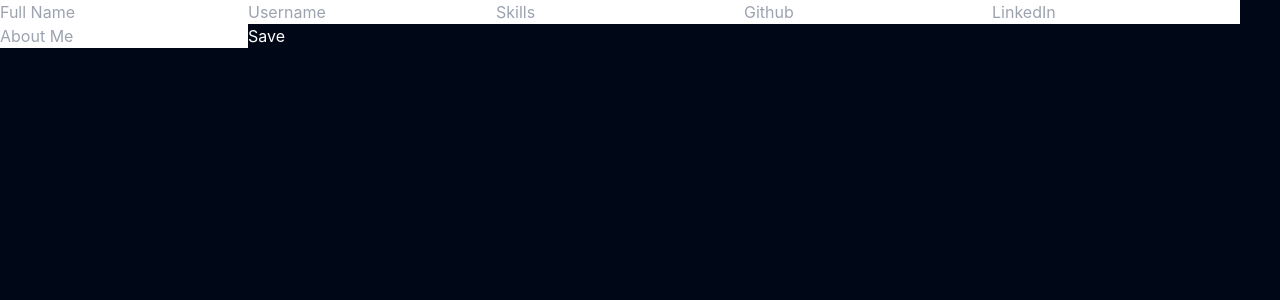
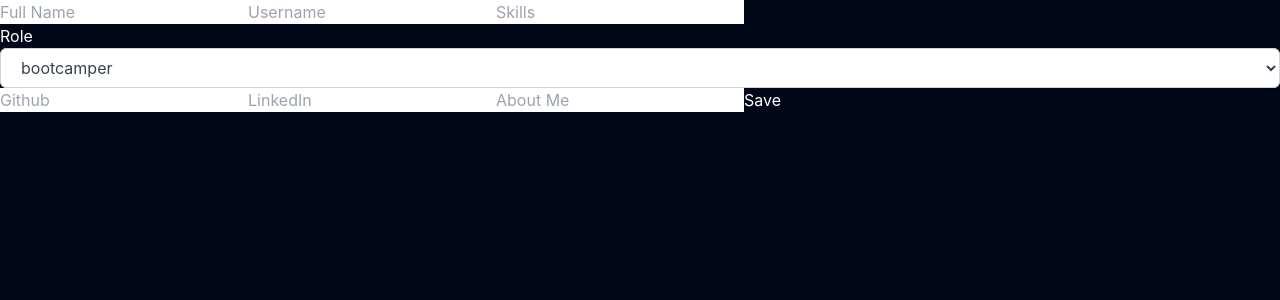
Before and after one commit to Alex321111/Final-Project-SoC, a Next.js app in the folder hack-fun/: page /register in a window 1280 px wide. Shown: the top 300 px of the page. Built offline with nearby package versions, Linux system fonts and the light colour scheme.

Commit message:
Drop-down added

```diff
--- a/hack-fun/src/app/components/AccountForm.jsx
+++ b/hack-fun/src/app/components/AccountForm.jsx
@@ -102,12 +102,19 @@ function AccountForm() {
 				onChange={handleSkillsChange}
 				placeholder="Skills"
 			/>
-			{/* <input
-				type="text" //Make dropdown with choices - edit Supabase table so that this column isn't unique
-				value={roleDescription}
-				onChange={handleRoleChange}
-				placeholder="Role"
-			/> */}
+			<div>
+				<label htmlFor="role_description">Role</label>
+				<select
+					className="block relative w-full px-4 py-2 text-gray-700 bg-white border border-gray-300 rounded-md dark:bg-gray-800 dark:text-gray-300 dark:border-gray-600 focus:border-blue-500 dark:focus:border-blue-500 focus:outline-none focus:ring"
+					value={roleDescription}
+					onChange={handleRoleChange}
+					id="role_desciption"
+					name="role_desciption">
+					<option value="bootcamper">bootcamper</option>
+					<option value="exbootcamper">exbootcamper</option>
+					<option value="mentor">mentor</option>
+				</select>
+			</div>
 			<input
 				type="text"
 				value={github}
```
